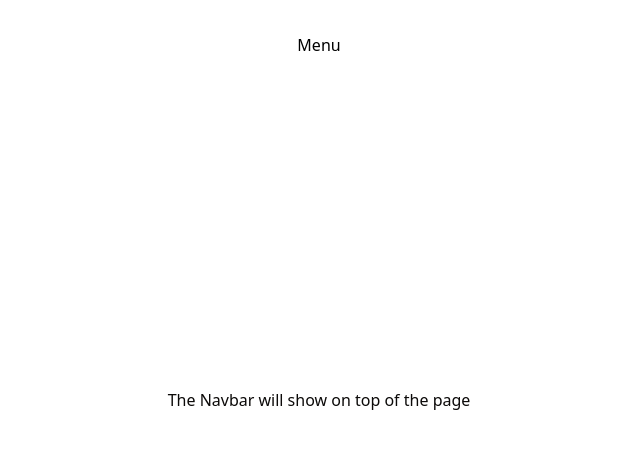
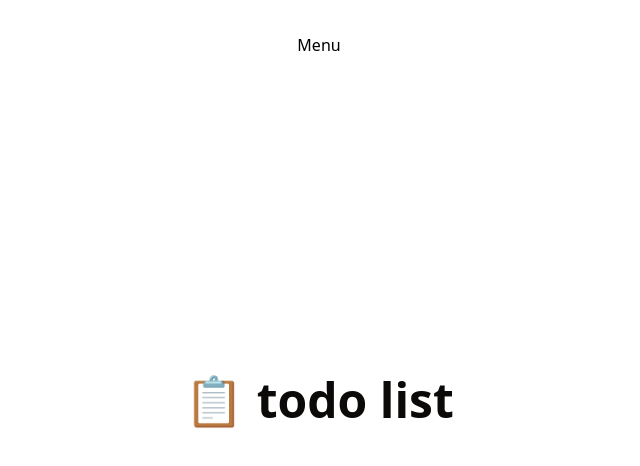
Before and after one commit to kbsi/todo_front, a Next.js app: page / in a window 1280 px wide. Shown: the top 466 px of the page, without its empty margins (321-961 px from the left). Built offline with nearby package versions, Linux system fonts and the light colour scheme.

Commit message:
refactor: update Home component to remove placeholder text and enhance todo list title display

```diff
--- a/src/app/page.tsx
+++ b/src/app/page.tsx
@@ -10,7 +10,9 @@ export default function Home() {
     <div className="relative w-full flex items-center justify-center">
       <Navbar className="top-2" />
       <p className="flex justify-center items-center h-screen">
-        The Navbar will show on top of the page
+
+        <span className="text-5xl font-bold">📋 todo list</span>
+
       </p>
     </div>
 
```
